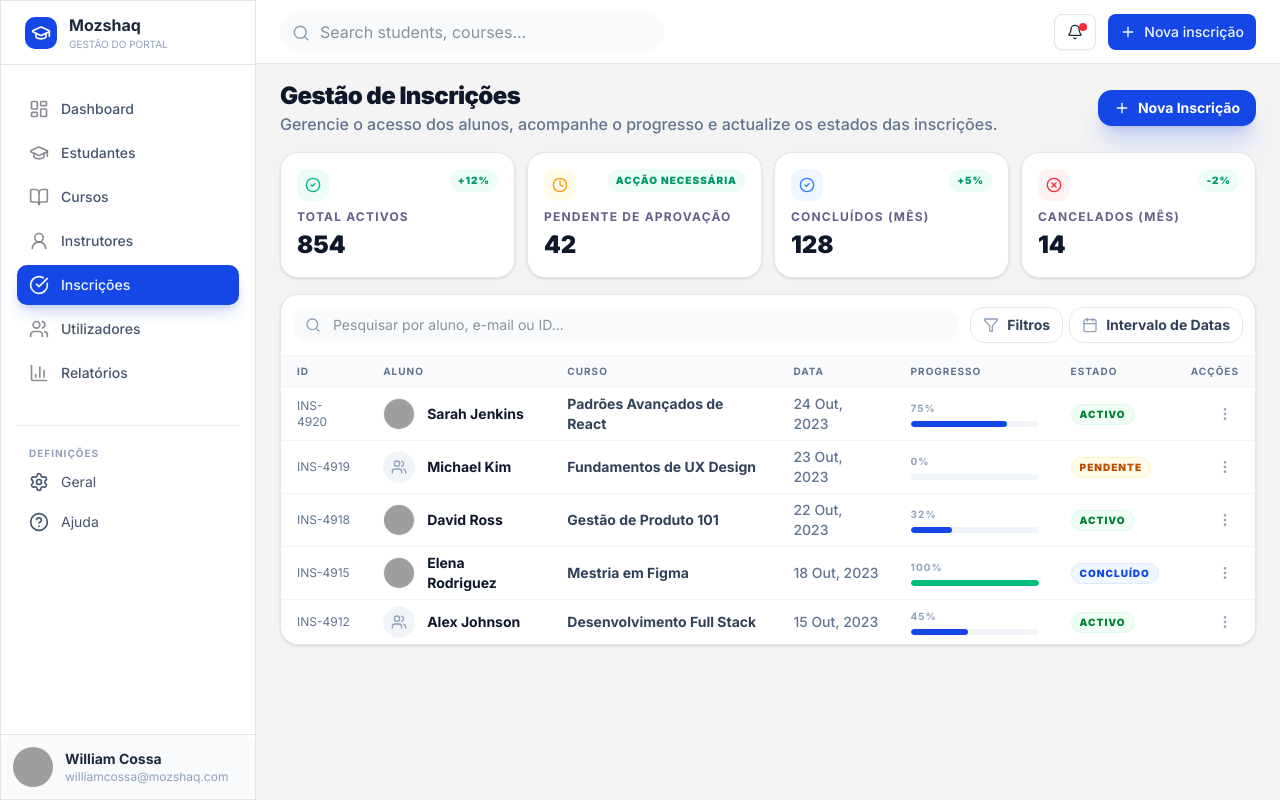
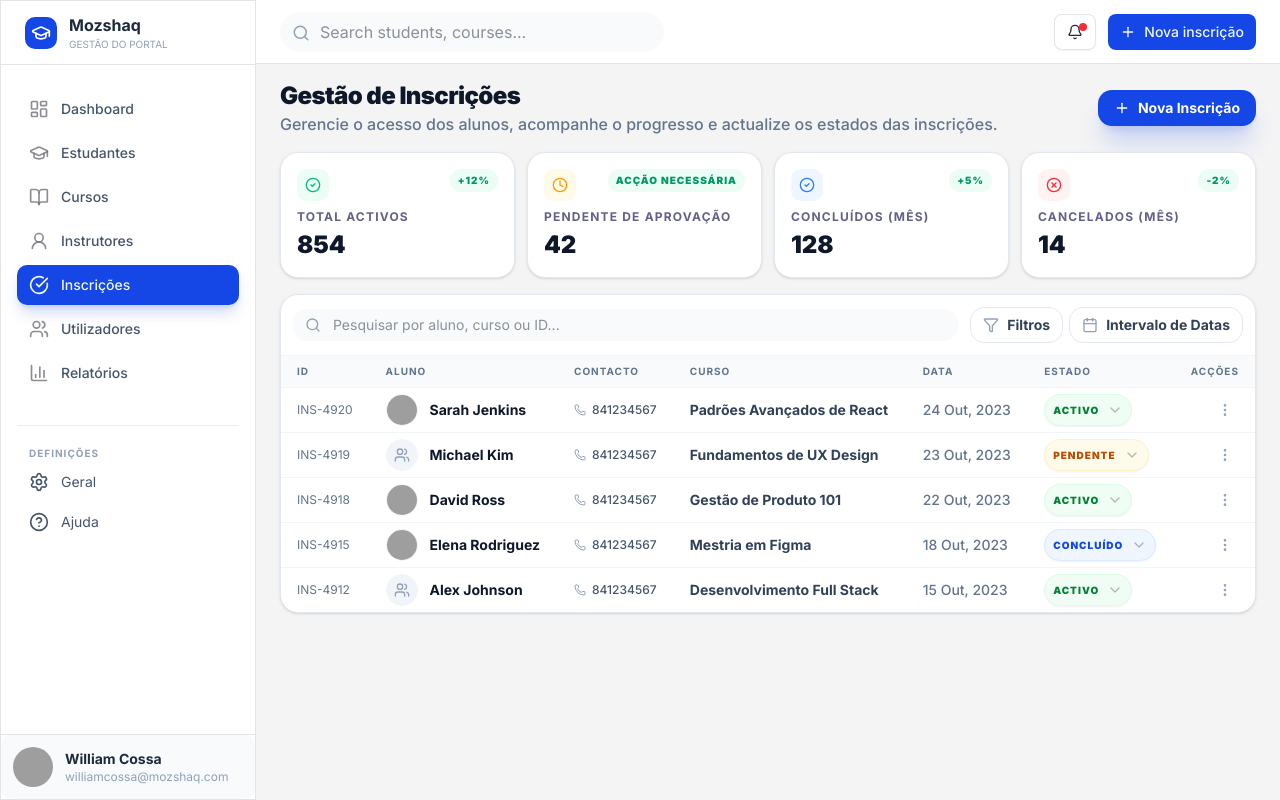
Before and after one commit to William-Cossa/admin-mozshaq-nextjs, a Next.js app: page /enrollments in a window 1280 px wide. Built offline with nearby package versions, Linux system fonts and the light colour scheme; data requests are answered from the project's data file; grey boxes are pictures that could not be loaded.

Commit message:
feat: deploy:

```diff
--- a/app/(dashboard)/enrollments/page.tsx
+++ b/app/(dashboard)/enrollments/page.tsx
@@ -1,6 +1,5 @@
 import React from "react";
 import {
-  Search,
   Plus,
   Filter,
   Calendar,
@@ -9,67 +8,34 @@ import {
   Clock,
   XCircle,
   Users,
+  Phone,
 } from "lucide-react";
-import { Enrollment } from "@/types/types";
 import { cn } from "@/lib/utils";
+import { SearchEnrollments } from "@/components/enrollments/search-enrollments";
+import { getEnrollments } from "@/lib/actions/enrollments";
+import { StatusSelect } from "@/components/enrollments/status-select";
 
-const mockEnrollments: Enrollment[] = [
-  {
-    id: "INS-4920",
-    studentId: "S1",
-    studentName: "Sarah Jenkins",
-    courseId: "C1",
-    courseName: "Padrões Avançados de React",
-    date: "24 Out, 2023",
-    progress: 75,
-    status: "active",
-    studentAvatar: "https://picsum.photos/id/64/100/100",
-  },
-  {
-    id: "INS-4919",
-    studentId: "S2",
-    studentName: "Michael Kim",
-    courseId: "C2",
-    courseName: "Fundamentos de UX Design",
-    date: "23 Out, 2023",
-    progress: 0,
-    status: "pending",
-  },
-  {
-    id: "INS-4918",
-    studentId: "S3",
-    studentName: "David Ross",
-    courseId: "C3",
-    courseName: "Gestão de Produto 101",
-    date: "22 Out, 2023",
-    progress: 32,
-    status: "active",
-    studentAvatar: "https://picsum.photos/id/91/100/100",
-  },
-  {
-    id: "INS-4915",
-    studentId: "S4",
-    studentName: "Elena Rodriguez",
-    courseId: "C4",
-    courseName: "Mestria em Figma",
-    date: "18 Out, 2023",
-    progress: 100,
-    status: "completed",
-    studentAvatar: "https://picsum.photos/id/102/100/100",
-  },
-  {
-    id: "INS-4912",
-    studentId: "S5",
-    studentName: "Alex Johnson",
-    courseId: "C5",
-    courseName: "Desenvolvimento Full Stack",
-    date: "15 Out, 2023",
-    progress: 45,
-    status: "active",
-  },
-];
+export default async function EnrollmentsPage({
+  searchParams,
+}: {
+  searchParams: { q?: string; status?: string };
+}) {
+  const query = (await searchParams).q?.toLowerCase() || "";
+  const statusFilter = (await searchParams).status || "";
 
-const Enrollments: React.FC = () => {
+  const enrollments = await getEnrollments();
+
+  const filteredEnrollments = enrollments.filter((enr) => {
+    const matchesQuery =
+      enr.studentName.toLowerCase().includes(query) ||
+      enr.courseName.toLowerCase().includes(query) ||
+      enr.id.toLowerCase().includes(query);
+
+    const matchesStatus = statusFilter ? enr.status === statusFilter : true;
+
+    return matchesQuery && matchesStatus;
+  });
+
   return (
     <div className="max-w-7xl mx-auto space-y-4">
       <div className="flex flex-col sm:flex-row sm:items-center sm:justify-between gap-3">
@@ -143,17 +109,7 @@ const Enrollments: React.FC = () => {
 
       <div className="bg-white dark:bg-slate-900 rounded-2xl border border-slate-200 dark:border-slate-800 shadow-sm overflow-hidden flex flex-col">
         <div className="p-3 border-b border-slate-100 dark:border-slate-800 flex flex-col md:flex-row gap-3 items-center">
-          <div className="relative flex-1 w-full">
-            <Search
-              className="absolute left-3 top-1/2 -translate-y-1/2 text-slate-400"
-              size={16}
-            />
-            <input
-              className="w-full pl-10 pr-3 py-1.5 bg-slate-50 dark:bg-slate-800 border-none rounded-xl text-sm focus:ring-2 focus:ring-primary transition-all"
-              placeholder="Pesquisar por aluno, e-mail ou ID..."
-              type="text"
-            />
-          </div>
+          <SearchEnrollments placeholder="Pesquisar por aluno, curso ou ID..." />
           <div className="flex gap-1.5 overflow-x-auto pb-1 md:pb-0 scrollbar-hide">
             <button className="flex items-center gap-2 h-9 px-3 rounded-xl border border-slate-200 dark:border-slate-800 text-sm font-bold text-slate-700 dark:text-white hover:bg-slate-50 transition-colors">
               <Filter size={16} className="text-slate-400" />
@@ -172,15 +128,15 @@ const Enrollments: React.FC = () => {
               <tr className="text-[10px] uppercase tracking-widest text-slate-500 font-black">
                 <th className="px-4 py-2">ID</th>
                 <th className="px-4 py-2">Aluno</th>
+                <th className="px-4 py-2">Contacto</th>
                 <th className="px-4 py-2">Curso</th>
                 <th className="px-4 py-2">Data</th>
-                <th className="px-4 py-2">Progresso</th>
                 <th className="px-4 py-2">Estado</th>
                 <th className="px-4 py-2 text-right">Acções</th>
               </tr>
             </thead>
             <tbody className="divide-y divide-slate-100 dark:divide-slate-800 text-sm">
-              {mockEnrollments.map((enr) => (
+              {filteredEnrollments.map((enr) => (
                 <tr
                   key={enr.id}
                   className="group hover:bg-primary/[0.03] transition-colors"
@@ -195,6 +151,7 @@ const Enrollments: React.FC = () => {
                           <img
                             src={enr.studentAvatar}
                             className="size-full object-cover"
+                            alt=""
                           />
                         ) : (
                           <Users size={16} className="text-slate-400" />
@@ -207,51 +164,20 @@ const Enrollments: React.FC = () => {
                       </div>
                     </div>
                   </td>
+                  <td className="px-4 py-1.5">
+                    <div className="flex items-center gap-1.5 text-slate-600 dark:text-slate-400">
+                      <Phone size={12} className="text-slate-400" />
+                      <span className="font-medium text-xs">{enr.contact || "841234567"}</span>
+                    </div>
+                  </td>
                   <td className="px-4 py-1.5 font-bold text-slate-700 dark:text-slate-300">
                     {enr.courseName}
                   </td>
                   <td className="px-4 py-1.5 text-slate-500 font-medium">
                     {enr.date}
                   </td>
-                  <td className="px-4 py-1.5 w-40">
-                    <div className="flex flex-col gap-1.5">
-                      <div className="flex justify-between text-[10px] font-bold text-slate-400 uppercase tracking-widest">
-                        <span>{enr.progress}%</span>
-                      </div>
-                      <div className="h-1.5 w-full bg-slate-100 dark:bg-slate-800 rounded-full overflow-hidden">
-                        <div
-                          className={cn(
-                            "h-full rounded-full transition-all duration-500",
-                            enr.progress === 100
-                              ? "bg-emerald-500"
-                              : "bg-primary"
-                          )}
-                          style={{ width: `${enr.progress}%` }}
-                        />
-                      </div>
-                    </div>
-                  </td>
                   <td className="px-4 py-1.5">
-                    <span
-                      className={cn(
-                        "inline-flex items-center px-2 py-0.5 rounded-full text-[10px] font-black uppercase tracking-widest border",
-                        enr.status === "active"
-                          ? "bg-green-50 text-green-700 border-green-100 dark:bg-green-500/10 dark:text-green-400 dark:border-green-500/20"
-                          : enr.status === "pending"
-                          ? "bg-amber-50 text-amber-700 border-amber-100 dark:bg-amber-500/10 dark:text-amber-400 dark:border-amber-500/20"
-                          : enr.status === "completed"
-                          ? "bg-blue-50 text-blue-700 border-blue-100 dark:bg-blue-500/10 dark:text-blue-400 dark:border-blue-500/20"
-                          : "bg-slate-50 text-slate-700 border-slate-100 dark:bg-slate-700/50 dark:text-slate-400 dark:border-slate-600/50"
-                      )}
-                    >
-                      {enr.status === "active"
-                        ? "Activo"
-                        : enr.status === "pending"
-                        ? "Pendente"
-                        : enr.status === "completed"
-                        ? "Concluído"
-                        : "Cancelado"}
-                    </span>
+                    <StatusSelect enrollmentId={enr.id} currentStatus={enr.status} />
                   </td>
                   <td className="px-4 py-1.5 text-right">
                     <button className="text-slate-400 hover:text-primary transition-colors p-1.5 hover:bg-slate-100 dark:hover:bg-slate-800 rounded-lg">
@@ -260,12 +186,17 @@ const Enrollments: React.FC = () => {
                   </td>
                 </tr>
               ))}
+              {filteredEnrollments.length === 0 && (
+                <tr>
+                  <td colSpan={7} className="px-4 py-12 text-center text-slate-500">
+                    Nenhuma inscrição encontrada para a sua pesquisa.
+                  </td>
+                </tr>
+              )}
             </tbody>
           </table>
         </div>
       </div>
     </div>
   );
-};
-
-export default Enrollments;
+}
--- /dev/null
+++ b/components/enrollments/search-enrollments.tsx
@@ -0,0 +1,42 @@
+"use client";
+
+import { useRouter, usePathname, useSearchParams } from "next/navigation";
+import { Search } from "lucide-react";
+import { useTransition } from "react";
+
+export function SearchEnrollments({ placeholder }: { placeholder: string }) {
+  const { replace } = useRouter();
+  const pathname = usePathname();
+  const searchParams = useSearchParams();
+  const [isPending, startTransition] = useTransition();
+
+  function handleSearch(term: string) {
+    const params = new URLSearchParams(searchParams);
+    if (term) {
+      params.set("q", term);
+    } else {
+      params.delete("q");
+    }
+    startTransition(() => {
+      replace(`${pathname}?${params.toString()}`);
+    });
+  }
+
+  return (
+    <div className="relative flex-1 w-full">
+      <Search
+        className={`absolute left-3 top-1/2 -translate-y-1/2 transition-colors ${
+          isPending ? "text-primary animate-pulse" : "text-slate-400"
+        }`}
+        size={16}
+      />
+      <input
+        className="w-full pl-10 pr-3 py-1.5 bg-slate-50 dark:bg-slate-800 border-none rounded-xl text-sm focus:ring-2 focus:ring-primary transition-all"
+        placeholder={placeholder}
+        defaultValue={searchParams.get("q")?.toString()}
+        onChange={(e) => handleSearch(e.target.value)}
+        type="text"
+      />
+    </div>
+  );
+}
--- /dev/null
+++ b/components/enrollments/status-select.tsx
@@ -0,0 +1,86 @@
+"use client";
+
+import { Enrollment } from "@/types/types";
+import {
+  Select,
+  SelectContent,
+  SelectItem,
+  SelectTrigger,
+  SelectValue,
+} from "@/components/ui/select";
+import { updateEnrollmentStatus } from "@/lib/actions/enrollments";
+import { toast } from "sonner";
+import { useState } from "react";
+import { cn } from "@/lib/utils";
+
+interface StatusSelectProps {
+  enrollmentId: string;
+  currentStatus: Enrollment["status"];
+}
+
+export function StatusSelect({ enrollmentId, currentStatus }: StatusSelectProps) {
+  const [status, setStatus] = useState(currentStatus);
+  const [isUpdating, setIsUpdating] = useState(false);
+
+  const handleStatusChange = async (newStatus: string) => {
+    const typedStatus = newStatus as Enrollment["status"];
+    setIsUpdating(true);
+    try {
+      await updateEnrollmentStatus(enrollmentId, typedStatus);
+      setStatus(typedStatus);
+      toast.success("Estado actualizado com sucesso!");
+    } catch (error) {
+      toast.error("Erro ao actualizar o estado.");
+      console.error(error);
+    } finally {
+      setIsUpdating(false);
+    }
+  };
+
+  const getStatusLabel = (s: string) => {
+    switch (s) {
+      case "active": return "Activo";
+      case "pending": return "Pendente";
+      case "completed": return "Concluído";
+      case "dropped": return "Cancelado";
+      default: return s;
+    }
+  };
+
+  const getStatusStyles = (s: string) => {
+    switch (s) {
+      case "active":
+        return "bg-green-50 text-green-700 border-green-100 dark:bg-green-500/10 dark:text-green-400 dark:border-green-500/20";
+      case "pending":
+        return "bg-amber-50 text-amber-700 border-amber-100 dark:bg-amber-500/10 dark:text-amber-400 dark:border-amber-500/20";
+      case "completed":
+        return "bg-blue-50 text-blue-700 border-blue-100 dark:bg-blue-500/10 dark:text-blue-400 dark:border-blue-500/20";
+      default:
+        return "bg-slate-50 text-slate-700 border-slate-100 dark:bg-slate-700/50 dark:text-slate-400 dark:border-slate-600/50";
+    }
+  };
+
+  return (
+    <Select
+      value={status}
+      onValueChange={handleStatusChange}
+      disabled={isUpdating}
+    >
+      <SelectTrigger
+        size="sm"
+        className={cn(
+          "h-7 w-fit px-2 py-0.5 rounded-full text-[10px] font-black uppercase tracking-widest border transition-all",
+          getStatusStyles(status)
+        )}
+      >
+        <SelectValue>{getStatusLabel(status)}</SelectValue>
+      </SelectTrigger>
+      <SelectContent>
+        <SelectItem value="active">Activo</SelectItem>
+        <SelectItem value="pending">Pendente</SelectItem>
+        <SelectItem value="completed">Concluído</SelectItem>
+        <SelectItem value="dropped">Cancelado</SelectItem>
+      </SelectContent>
+    </Select>
+  );
+}
--- a/db.json
+++ b/db.json
@@ -4,7 +4,9 @@
       "id": "1",
       "title": "Advanced React Patterns",
       "category": "Development",
-      "instructorIds": ["1"],
+      "instructorIds": [
+        "1"
+      ],
       "status": "PUBLICADO",
       "type": "ONLINE",
       "studentsCount": 1204,
@@ -25,7 +27,9 @@
       "id": "2",
       "title": "UX Design Fundamentals",
       "category": "Design",
-      "instructorIds": ["2"],
+      "instructorIds": [
+        "2"
+      ],
       "status": "RASCUNHO",
       "type": "HIBRIDO",
       "studentsCount": 850,
@@ -46,7 +50,9 @@
       "id": "3",
       "title": "SEO Strategy 2024",
       "category": "Marketing",
-      "instructorIds": ["1"],
+      "instructorIds": [
+        "1"
+      ],
       "status": "ENCERRADO",
       "type": "PRESENCIAL",
       "studentsCount": 2300,
@@ -63,5 +69,65 @@
       "slug": "seo-strategy-2024",
       "level": "INTERMEDIARIO"
     }
+  ],
+  "enrollments": [
+    {
+      "id": "INS-4920",
+      "studentId": "S1",
+      "studentName": "Sarah Jenkins",
+      "courseId": "C1",
+      "courseName": "Padrões Avançados de React",
+      "date": "24 Out, 2023",
+      "progress": 75,
+      "status": "active",
+      "studentAvatar": "https://picsum.photos/id/64/100/100",
+      "contact": "841234567"
+    },
+    {
+      "id": "INS-4919",
+      "studentId": "S2",
+      "studentName": "Michael Kim",
+      "courseId": "C2",
+      "courseName": "Fundamentos de UX Design",
+      "date": "23 Out, 2023",
+      "progress": 0,
+      "status": "pending",
+      "contact": "841234567"
+    },
+    {
+      "id": "INS-4918",
+      "studentId": "S3",
+      "studentName": "David Ross",
+      "courseId": "C3",
+      "courseName": "Gestão de Produto 101",
+      "date": "22 Out, 2023",
+      "progress": 32,
+      "status": "active",
+      "studentAvatar": "https://picsum.photos/id/91/100/100",
+      "contact": "841234567"
+    },
+    {
+      "id": "INS-4915",
+      "studentId": "S4",
+      "studentName": "Elena Rodriguez",
+      "courseId": "C4",
+      "courseName": "Mestria em Figma",
+      "date": "18 Out, 2023",
+      "progress": 100,
+      "status": "completed",
+      "studentAvatar": "https://picsum.photos/id/102/100/100",
+      "contact": "841234567"
+    },
+    {
+      "id": "INS-4912",
+      "studentId": "S5",
+      "studentName": "Alex Johnson",
+      "courseId": "C5",
+      "courseName": "Desenvolvimento Full Stack",
+      "date": "15 Out, 2023",
+      "progress": 45,
+      "status": "active",
+      "contact": "841234567"
+    }
   ]
 }
--- /dev/null
+++ b/lib/actions/enrollments.ts
@@ -0,0 +1,34 @@
+"use server";
+
+import { Enrollment } from "@/types/types";
+import { revalidatePath } from "next/cache";
+
+const API_URL = "http://localhost:3004/enrollments";
+
+export async function getEnrollments(): Promise<Enrollment[]> {
+  try {
+    const res = await fetch(API_URL, { cache: "no-store" });
+    if (!res.ok) throw new Error("Failed to fetch enrollments");
+    return res.json();
+  } catch (error) {
+    console.error("Error fetching enrollments:", error);
+    return [];
+  }
+}
+
+export async function updateEnrollmentStatus(id: string, status: Enrollment["status"]): Promise<Enrollment> {
+  const res = await fetch(`${API_URL}/${id}`, {
+    method: "PATCH",
+    headers: {
+      "Content-Type": "application/json",
+    },
+    body: JSON.stringify({ status }),
+  });
+
+  if (!res.ok) {
+    throw new Error("Failed to update enrollment status");
+  }
+
+  revalidatePath("/enrollments");
+  return res.json();
+}
--- a/types/types.ts
+++ b/types/types.ts
@@ -109,4 +109,5 @@ export interface Enrollment {
   date: string;
   progress: number;
   status: "active" | "pending" | "completed" | "dropped";
+  contact?: string;
 }
```
